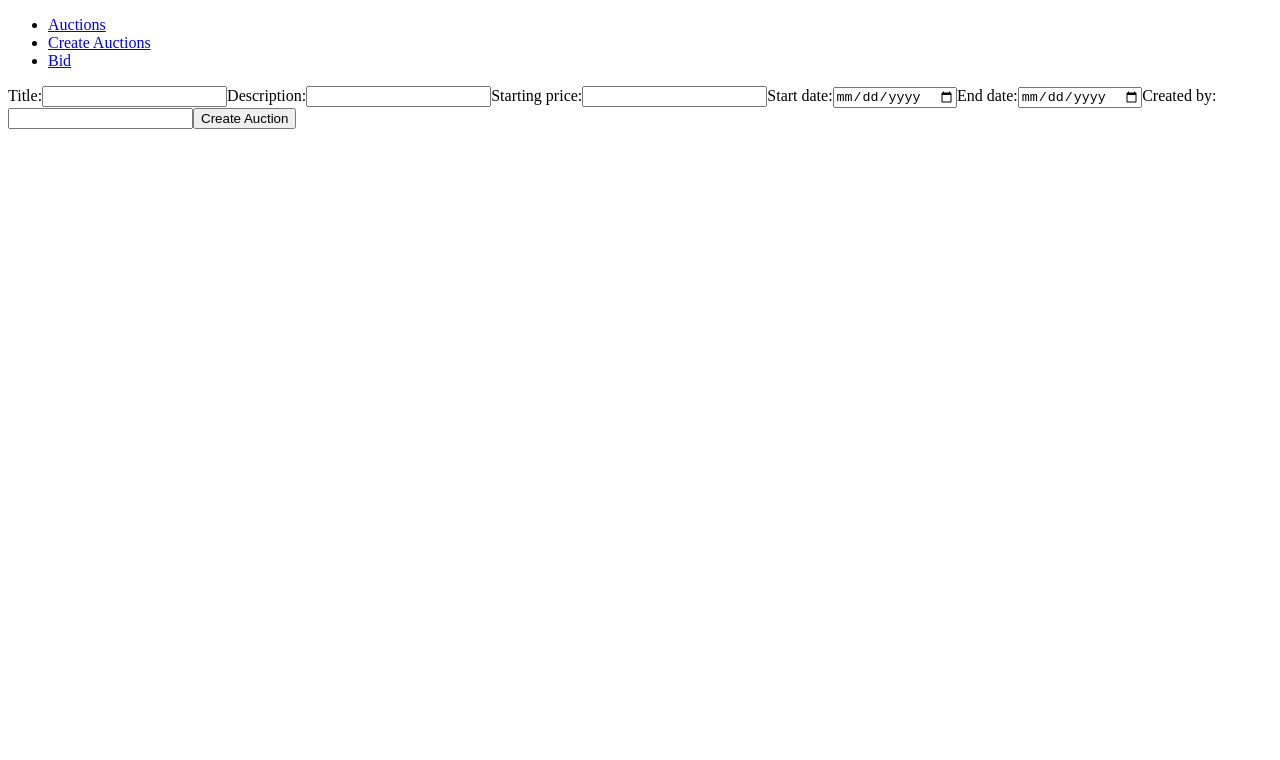
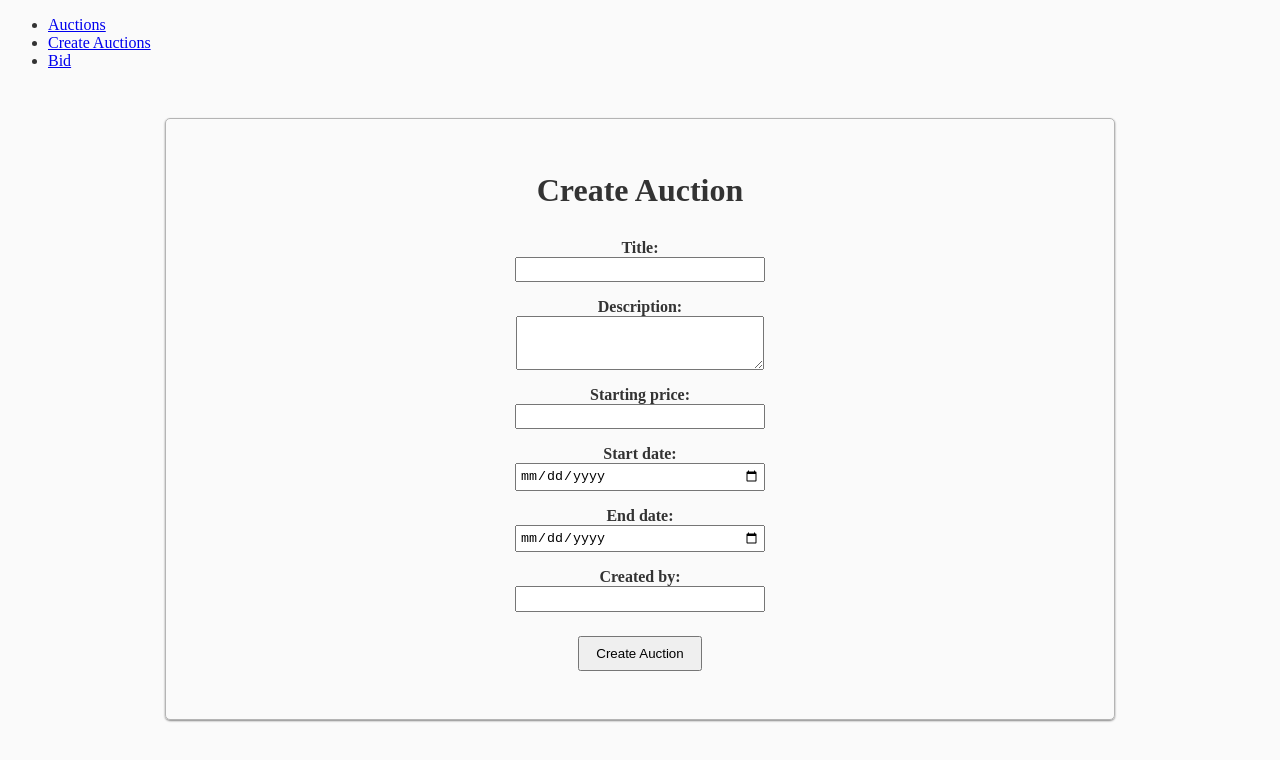
Before and after one commit to ellinorjanssonl/Auktion-app, a React (Vite) app: page /CreateAuction in a window 1280 px wide. Shown: the top 760 px of the page. Built offline with nearby package versions, Linux system fonts and the light colour scheme.

Commit message:
details in post auctions and create auctions

```diff
--- /dev/null
+++ b/src/components/AuctionList.css
@@ -0,0 +1,9 @@
+.ul-list{
+    list-style-type: none;
+}
+
+.listobjects {
+    display: flex;
+    flex-direction: column;
+    border: 1px solid #b4b4b4;
+}
--- a/src/components/AuctionList.jsx
+++ b/src/components/AuctionList.jsx
@@ -1,4 +1,5 @@
 import React, { useEffect, useState } from 'react'; // Importera useState
+import './AuctionList.css';
 
 const AuctionList = () => {
     const [data, setData] = useState([]);
@@ -17,9 +18,10 @@ const AuctionList = () => {
 
     return (
         <div>
-            <ul>
+            <h1 className='h1'>Auctions</h1>
+            <ul className='ul-list'>
             {data.map((auction) => (
-                <li key={guid()} onClick={() => getId(auction.Id)}>
+                <li className='listobjects' key={guid()} onClick={() => getId(auction.Id)}>
                     <h1 key={guid()}>{auction.Title}</h1>
                     <h3 key={guid()}>Description</h3>
                     <p key={guid()}>{auction.Description}</p>
--- /dev/null
+++ b/src/components/CreateAuction.css
@@ -0,0 +1,37 @@
+.FormContainer {
+    display: flex;
+    flex-direction: column;
+    align-items: center;
+    justify-content: center;
+    padding: 2rem;
+    border: 1px solid #b4b4b4;
+    border-radius: 5px;
+    box-shadow: 0 1px 2px #878787;
+    width: 70%;
+    margin: 3rem auto;
+  }
+  .LabelInput {
+    display: flex;
+    flex-direction: column;
+    margin: 0.5rem 0;
+    justify-content: center;
+    text-align: center;
+  }
+  .FormContainer input {
+    width: 15rem;
+    padding: 0.2rem;
+  }
+
+  .FormContainer textarea {
+    width: 15rem;
+    padding: 0.2rem;
+  }
+
+  .FormContainer label {
+    font-weight: bold;
+  }
+
+  .FormContainer button {
+    margin: 1rem 0;
+    padding: 0.5rem 1rem;
+}
--- a/src/components/CreateAuction.jsx
+++ b/src/components/CreateAuction.jsx
@@ -1,4 +1,5 @@
 import React, { useState } from 'react';
+import './CreateAuction.css';
 
 const CreateAuction = () => {
     const [title, setTitle] = useState('');
@@ -35,33 +36,34 @@ const CreateAuction = () => {
     };
 
     return (
-        <form onSubmit={createAuction}>
-            <label>
+        <form className="FormContainer" onSubmit={createAuction}>
+            <h1 className='h1'>Create Auction</h1>
+            <label className='LabelInput'>
                 Title:
                 <input type="text" value={title} onChange={(e) => setTitle(e.target.value)} />
             </label>
-            <label>
+            <label className='LabelInput'>
                 Description:
-                <input type="text" value={description} onChange={(e) => setDescription(e.target.value)} />
+                <textarea value={description} onChange={(e) => setDescription(e.target.value)} rows="3" />
             </label>
-            <label>
+            <label className='LabelInput'>
                 Starting price:
                 <input type="text" value={startingPrice} onChange={(e) => setStartingPrice(e.target.value)} />
             </label>
-            <label>
+            <label className='LabelInput'>
                 Start date:
                 <input type="date" value={startDate} onChange={(e) => setStartDate(e.target.value)} />
             </label>
-            <label>
+            <label className='LabelInput'>
                 End date:
                 <input type="date" value={endDate} onChange={(e) => setEndDate(e.target.value)} />
             </label>
-            <label>
+            <label className='LabelInput'>
                 Created by:
                 <input type="text" value={createdBy} onChange={(e) => setCreatedBy(e.target.value)} />
             </label>
 
-            <button type="submit">Create Auction</button>
+            <button className='Button' type="submit">Create Auction</button>
         </form>
     );
 };
--- a/src/index.css
+++ b/src/index.css
@@ -0,0 +1,11 @@
+:root {
+  --color-primary: #fafafa;
+  --color-secondary: #333;
+  --color-bg: #747474;
+}
+
+body {
+  background-color: var(--color-primary);
+  color: var(--color-secondary);
+  font-family: 'poppins';
+}
```
